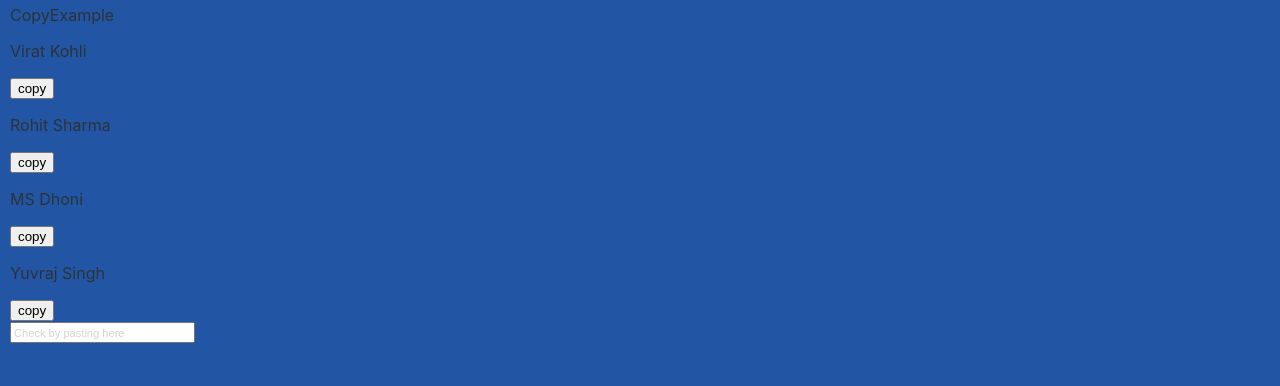
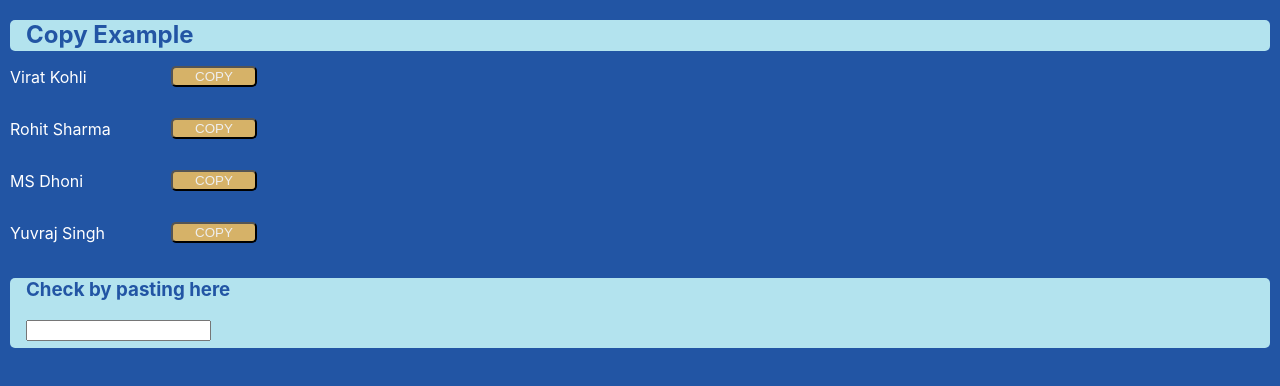
Before and after one commit to Sarthak97Jain/indian-player-app, a React (Create React App) app: page /copy in a window 1280 px wide. Shown: the top 386 px of the page. Built offline with nearby package versions, Linux system fonts and the light colour scheme.

Commit message:
#styling: added styling to CopyExample.

```diff
--- a/src/components/CopyCustomHookExample/CopyExample.css
+++ b/src/components/CopyCustomHookExample/CopyExample.css
@@ -0,0 +1,24 @@
+.parent-copy{
+    color: #fff;
+}
+.player{
+    display: flex;
+    justify-content: space-between;
+    align-items: center;
+    max-width: 247px;
+}
+.btn{
+    background-color: #D6B268;
+    color: #eee;
+    font-weight: 500;
+    text-transform: uppercase;
+    border-radius: 5px;
+    cursor: pointer;
+    width: 86px;
+}
+.paste-area{
+    background-color: #B3E3EE;
+    border-radius: 5px;
+    padding-left: 1rem;
+    padding-bottom: 2px;
+}
--- a/src/components/CopyCustomHookExample/CopyExample.js
+++ b/src/components/CopyCustomHookExample/CopyExample.js
@@ -24,7 +24,9 @@ const CopyExample = () => {
 
   return (
     <div className="parent-copy">
-      <div>CopyExample</div>
+      <h2 style={{ color: "#2255A4" }} className="heading">
+        Copy Example
+      </h2>
       <div className="player">
         <p id="1">Virat Kohli</p>
         <button className="btn" onClick={() => handleClick("1")}>
@@ -49,7 +51,10 @@ const CopyExample = () => {
           {buttonStates["4"] ? "copied" : "copy"}
         </button>
       </div>
-      <input type="text" placeholder="Check by pasting here"></input>
+      <div className="paste-area">
+        <h3>Check by pasting here</h3>
+        <input style={{marginBottom: '5px'}}type="text"></input>
+      </div>
     </div>
   );
 };
```
